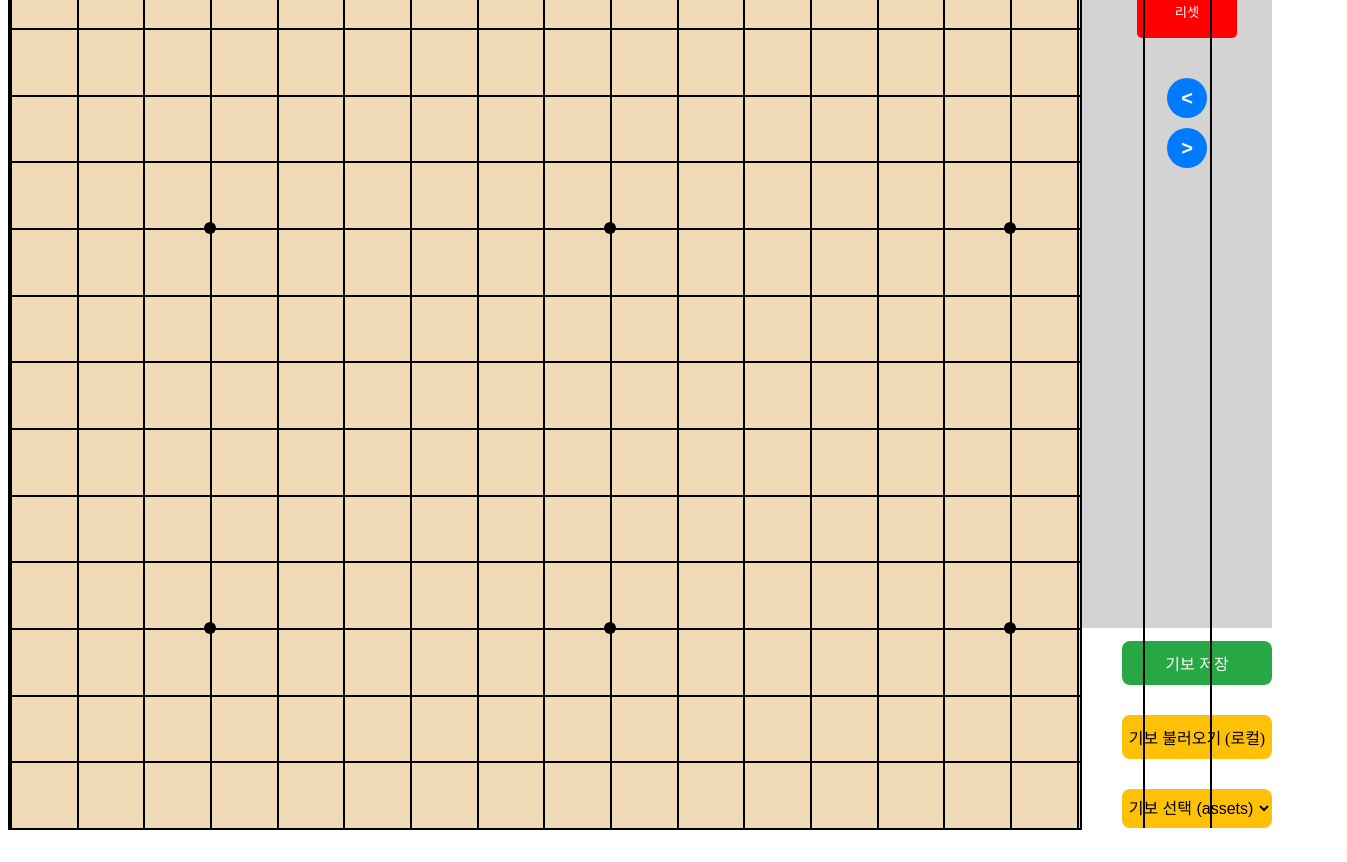
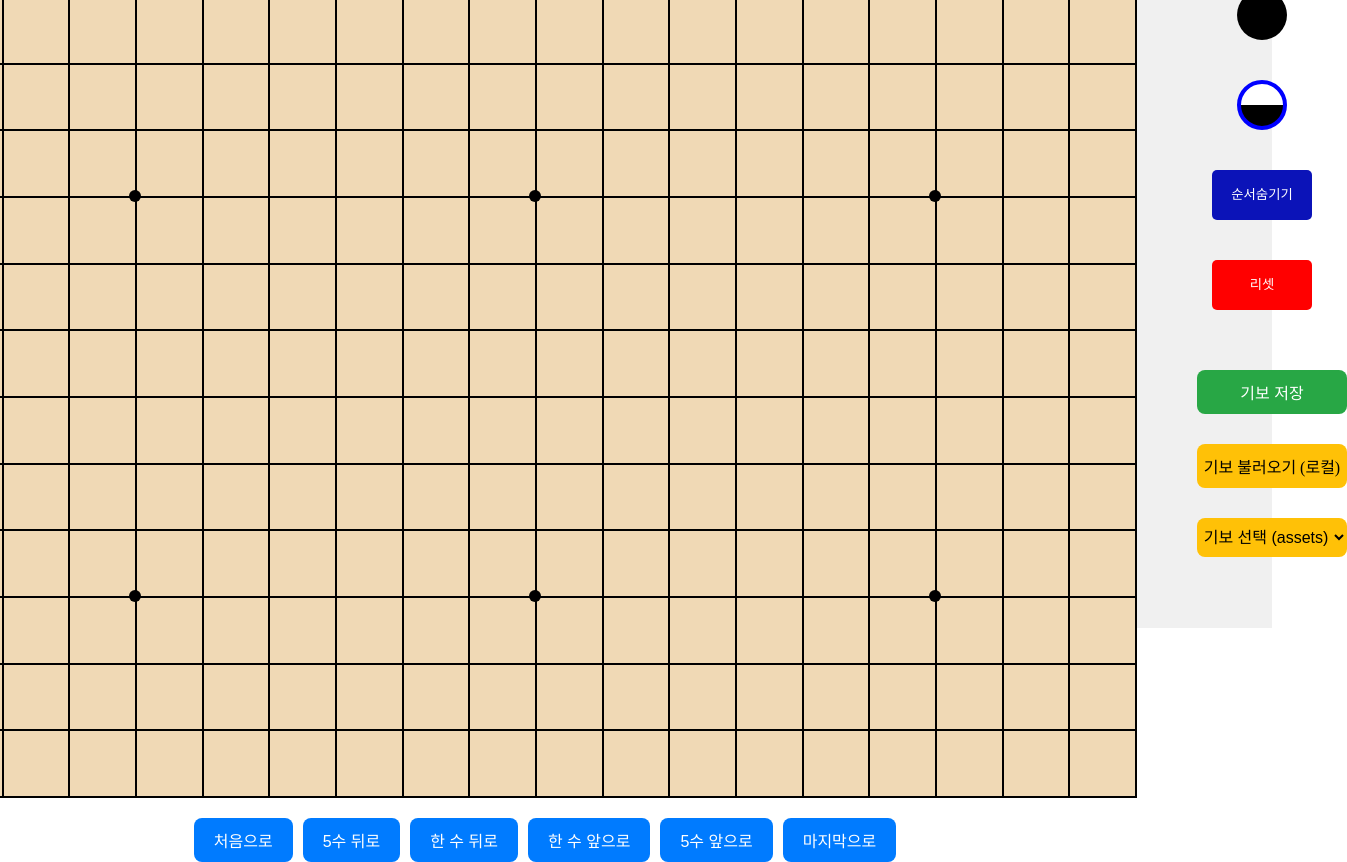
Before and after one commit to AriJang/AriJang.github.io, a SvelteKit app: page /go in a window 1280 px wide. Shown: the part 180-1042 px from the top of the page, 1347 px wide, since content can reach past the window. Built offline with nearby package versions, Linux system fonts and the light colour scheme.

Commit message:
처음으로,5수뒤로,5수앞으로,마지막으로 기능 구현 + 레이아웃 그룹별로 스벨트 파일 분리

```diff
--- a/src/routes/go/+page.svelte
+++ b/src/routes/go/+page.svelte
@@ -1,7 +1,7 @@
 <script>
     import GoBoard from './components/GoBoard.svelte';
+    import OptionButtons from './components/OptionButtons.svelte';
     import ControlButtons from './components/ControlButtons.svelte';
-    import { starPoints } from './constants';
     import { onMount } from 'svelte';
     import { fetchKiboFilesOnRuntime, fetchKiboFilesFromBuild} from './stores/goStore';
 
@@ -16,30 +16,55 @@
 
 </script>
 
-  <div class="container">
-    <div class="board-container">
-      <GoBoard {starPoints} />
-      <ControlButtons />
-    </div>
-  </div>
+<style>
+    .container {
+        display: flex;
+        flex-direction: row;
+        justify-content: center;
+        align-items: center;
+        height: 100vh;
+        background-color: #f0f0f0;
+    }
 
-  <style>
-    .container {
-      display: flex;
-      justify-content: center;
-      align-items: flex-start; /* 컨트롤 버튼이 상단과 맞도록 설정 */
-      height: 100vh;
-      background-color: #d3d3d3; /* 배경색을 약간 회색으로 설정 */
+    .board-side-container {
+        display: flex;
+        flex-direction: column;
+        justify-content: center;
+        align-items: center;
     }
 
     .board-container {
         display: flex;
-        flex-direction: row; /* 가로로 배치 */
         justify-content: center;
         align-items: center;
+        flex: 0 0 800px;
+        margin-right: 20px;
+    }
+
+    .media-buttons-container {
+        display: flex;
+        justify-content: center;
+        align-items: center;
+        gap: 10px;
+        margin-top: 20px;
         width: 100%;
-        height: 100vh; /* 화면 전체 높이를 사용하여 컨테이너 확장 */
-        margin: 0; /* 상단 여백을 없앰 */
-        background-color: #d3d3d3; /* 회색 배경색 설정 */
     }
 </style>
+
+<div class="container">
+    <!-- 바둑판과 바둑판 아래의 버튼들을 묶은 컨테이너 -->
+    <div class="board-side-container">
+      <!-- 바둑판 컴포넌트 -->
+      <div class="board-container">
+        <GoBoard />
+      </div>
+
+      <!-- 바둑판 아래의 컨트롤 버튼들 -->
+      <div class="media-buttons-container">
+        <ControlButtons />
+      </div>
+    </div>
+
+    <!-- 바둑판 오른쪽에 위치할 옵션 버튼 그룹 -->
+    <OptionButtons />
+</div>
--- a/src/routes/go/components/ControlButtons.svelte
+++ b/src/routes/go/components/ControlButtons.svelte
@@ -1,167 +1,39 @@
 <script>
-  import { currentMode, toggleMoveNumbers, setWhiteMode, setBlackMode, setAlternateMode, showMoveNumbers, resetBoard, undoMove, redoMove, saveKibo,  kiboFiles, loadKiboFromLocal, loadKiboFromAssets } from '../stores/goStore';
+import { goToStart, goBackFiveMoves, undoMove, redoMove, goForwardFiveMoves, goToEnd } from '../stores/goStore';
 </script>
 
-<div class="controls">
-    <button class="button white-button" class:selected={$currentMode === 'white'} on:click={setWhiteMode}></button>
-    <button class="button black-button" class:selected={$currentMode === 'black'} on:click={setBlackMode}></button>
-    <button class="button alternate-button" class:selected={$currentMode === 'alternate'} on:click={setAlternateMode}></button>
-    <button class="button number-button" on:click={toggleMoveNumbers}>
-        {#if $showMoveNumbers} 순서숨기기 {:else} 순서보이기 {/if}
-    </button>
-    <button class="button number-button" on:click={resetBoard} style="background-color: red;">리셋</button>
-    <button class="icon-button" on:click={undoMove}>&lt;</button>
-    <button class="icon-button" on:click={redoMove}>&gt;</button>
-    <div class="kibo-container">
-        <button class="kibo-button save" on:click={saveKibo}>기보 저장</button>
-
-        <!-- 기보 불러오기 버튼 -->
-        <label for="kibo-file" class="kibo-button load">기보 불러오기 (로컬)</label>
-        <input type="file" id="kibo-file" class="file-input" on:change={loadKiboFromLocal} />
-
-        <!-- 동적으로 JSON 파일 목록을 불러오는 드롭다운 -->
-        <select on:change={loadKiboFromAssets} class="kibo-button load">
-            <option value="">기보 선택 (assets)</option>
-            {#each $kiboFiles as file}
-                <option value={file}>{file}</option>
-            {/each}
-        </select>
-    </div>
+<div class="media-buttons">
+    <button class="button" on:click={goToStart}>처음으로</button>
+    <button class="button" on:click={goBackFiveMoves}>5수 뒤로</button>
+    <button class="button" on:click={undoMove}>한 수 뒤로</button>
+    <button class="button" on:click={redoMove}>한 수 앞으로</button>
+    <button class="button" on:click={goForwardFiveMoves}>5수 앞으로</button>
+    <button class="button" on:click={goToEnd}>마지막으로</button>
 </div>
 
 <style>
-    .controls {
+  .media-buttons {
     display: flex;
-        flex-direction: column;
-        justify-content: flex-start;
+    justify-content: center;
     align-items: center;
-        gap: 10px; /* 버튼 사이 간격 */
-        margin-left: 20px; /* 바둑판과 버튼들 사이 간격 */
-        height: 1200px; /* 바둑판과 동일한 높이 설정 */
+    gap: 10px;
   }
 
   .button {
-        width: 50px;
-        height: 50px;
-        border-radius: 50%;
-        border: 4px solid transparent; /* 선택되었을 때만 테두리 */
-        margin-bottom: 30px;
+    padding: 10px 20px;
+    font-size: 16px;
     cursor: pointer;
-    }
-
-    .selected {
-        border-color: blue; /* 선택된 버튼 테두리 색 */
-    }
-
-    .black-button {
-        background-color: black;
-    }
-
-    .white-button {
-        background-color: white;
-    }
-
-    .alternate-button {
-        background: linear-gradient(to bottom, white 50%, black 50%);
-        border-radius: 50%;
-        background-size: cover; /* 상하로 균등하게 채우기 */
-    }
-
-    .number-button {
-        background-color: rgb(11, 19, 184);
-        color: white;
-        border-radius: 5px;
-        width: 100px;
-        height: 50px;
-        text-align: center;
-        line-height: 30px;
-        display: flex;            /* Flexbox를 사용 */
-        justify-content: center;  /* 좌우 중앙 정렬 */
-        align-items: center;      /* 상하 중앙 정렬 */
-    }
-
-    .icon-button {
-        background-color: #007bff;
-        color: white;
-        border: none;
-        border-radius: 50%;
-        width: 40px;
-        height: 40px;
-        font-size: 20px;
-        font-weight: bold;
-        cursor: pointer;
-        display: flex;
-        justify-content: center;
-        align-items: center;
-        transition: background-color 0.3s ease;
-    }
-
-    .icon-button:hover {
-        background-color: #0056b3;
-    }
-
-    .icon-button:active {
-        background-color: #004080;
-    }
-
-    .kibo-container {
-        display: flex;
-        flex-direction: column;
-        align-items: center;
-        gap: 10px;
-        margin-top: auto; /* 바둑판 하단에 맞추기 위해 자동으로 여백 추가 */
-        margin-bottom: 0; /* 하단 여백 제거 */
-    }
-
-    .kibo-button {
-        width: 150px; /* 고정된 폭 */
-        margin-left: 20px;
-        margin-top: 20px;
     background-color: #007bff;
     color: white;
     border: none;
     border-radius: 8px;
-        padding: 10px 0; /* 패딩을 수직으로만 적용하여 텍스트 길이 무관하게 동일한 크기 */
-        font-size: 16px;
-        cursor: pointer;
-        transition: background-color 0.3s ease;
-        text-align: center;
   }
 
-    .kibo-button:hover {
+  .button:hover {
     background-color: #0056b3;
   }
 
-    .kibo-button:active {
+  .button:active {
     background-color: #004080;
   }
-
-    .save {
-        background-color: #28a745;
-    }
-
-    .save:hover {
-        background-color: #218838;
-    }
-
-    .save:active {
-        background-color: #1e7e34;
-    }
-
-    .load {
-        background-color: #ffc107;
-        color: black;
-    }
-
-    .load:hover {
-        background-color: #e0a800;
-    }
-
-    .load:active {
-        background-color: #c69500;
-    }
-
-    .file-input {
-        display: none; /* 숨기기 */
-    }
 </style>
--- a/src/routes/go/components/GoBoard.svelte
+++ b/src/routes/go/components/GoBoard.svelte
@@ -1,6 +1,6 @@
 <script>
   import { board, moveHistoryStack, showMoveNumbers, placeStone, undoMove } from '../stores/goStore';
-  export let starPoints;
+  import { starPoints } from '../constants';
 
   function handleUndo(event) {
     event.preventDefault(); // 우클릭 시 기본 메뉴 방지
--- /dev/null
+++ b/src/routes/go/components/OptionButtons.svelte
@@ -0,0 +1,149 @@
+<script>
+  import { currentMode, toggleMoveNumbers, setWhiteMode, setBlackMode, setAlternateMode, showMoveNumbers,
+            resetBoard, saveKibo,  kiboFiles, loadKiboFromLocal, loadKiboFromAssets } from '../stores/goStore';
+</script>
+
+<div class="controls-side">
+    <button class="button white-button" class:selected={$currentMode === 'white'} on:click={setWhiteMode}></button>
+    <button class="button black-button" class:selected={$currentMode === 'black'} on:click={setBlackMode}></button>
+    <button class="button alternate-button" class:selected={$currentMode === 'alternate'} on:click={setAlternateMode}></button>
+    <button class="button number-button" on:click={toggleMoveNumbers}>
+        {#if $showMoveNumbers} 순서숨기기 {:else} 순서보이기 {/if}
+    </button>
+    <button class="button number-button" on:click={resetBoard} style="background-color: red;">리셋</button>
+    <div class="kibo-container">
+        <button class="kibo-button save" on:click={saveKibo}>기보 저장</button>
+
+        <!-- 기보 불러오기 버튼 -->
+        <label for="kibo-file" class="kibo-button load">기보 불러오기 (로컬)</label>
+        <input type="file" id="kibo-file" class="file-input" on:change={loadKiboFromLocal} />
+
+        <!-- 동적으로 JSON 파일 목록을 불러오는 드롭다운 -->
+        <select on:change={loadKiboFromAssets} class="kibo-button load">
+            <option value="">기보 선택 (assets)</option>
+            {#each $kiboFiles as file}
+                <option value={file}>{file}</option>
+            {/each}
+        </select>
+    </div>
+</div>
+
+<style>
+    .controls-side {
+        display: flex;
+        flex-direction: column;
+        justify-content: flex-start;
+        align-items: center;
+        gap: 10px;
+        margin-left: 20px;
+    }
+
+    .button {
+        width: 50px;
+        height: 50px;
+        border-radius: 50%;
+        border: 4px solid transparent;
+        margin-bottom: 30px;
+        cursor: pointer;
+    }
+
+    .button:hover {
+        background-color: #0056b3;
+    }
+
+    .button:active {
+        background-color: #004080;
+    }
+
+    .selected {
+        border-color: blue; /* 선택된 버튼 테두리 색 */
+    }
+
+    .black-button {
+        background-color: black;
+    }
+
+    .white-button {
+        background-color: white;
+    }
+
+    .alternate-button {
+        background: linear-gradient(to bottom, white 50%, black 50%);
+        border-radius: 50%;
+        background-size: cover; /* 상하로 균등하게 채우기 */
+    }
+
+    .number-button {
+        background-color: rgb(11, 19, 184);
+        color: white;
+        border-radius: 5px;
+        width: 100px;
+        height: 50px;
+        text-align: center;
+        line-height: 30px;
+        display: flex;            /* Flexbox를 사용 */
+        justify-content: center;  /* 좌우 중앙 정렬 */
+        align-items: center;      /* 상하 중앙 정렬 */
+    }
+
+    .kibo-container {
+        display: flex;
+        flex-direction: column;
+        align-items: center;
+        gap: 10px;
+        margin-top: auto; /* 바둑판 하단에 맞추기 위해 자동으로 여백 추가 */
+        margin-bottom: 0; /* 하단 여백 제거 */
+    }
+
+    .kibo-button {
+        width: 150px; /* 고정된 폭 */
+        margin-left: 20px;
+        margin-top: 20px;
+        background-color: #007bff;
+        color: white;
+        border: none;
+        border-radius: 8px;
+        padding: 10px 0; /* 패딩을 수직으로만 적용하여 텍스트 길이 무관하게 동일한 크기 */
+        font-size: 16px;
+        cursor: pointer;
+        transition: background-color 0.3s ease;
+        text-align: center;
+    }
+
+    .kibo-button:hover {
+        background-color: #0056b3;
+    }
+
+    .kibo-button:active {
+        background-color: #004080;
+    }
+
+    .save {
+        background-color: #28a745;
+    }
+
+    .save:hover {
+        background-color: #218838;
+    }
+
+    .save:active {
+        background-color: #1e7e34;
+    }
+
+    .load {
+        background-color: #ffc107;
+        color: black;
+    }
+
+    .load:hover {
+        background-color: #e0a800;
+    }
+
+    .load:active {
+        background-color: #c69500;
+    }
+
+    .file-input {
+        display: none; /* 숨기기 */
+    }
+</style>
--- a/src/routes/go/stores/goStore.js
+++ b/src/routes/go/stores/goStore.js
@@ -55,64 +55,6 @@ export function placeStone(x, y) {
         }
         return b;
     });
-}
-
-// 되돌리기
-export function undoMove() {
-    if (get(history).length > 0) {
-        const lastMove = get(history).pop();  // 마지막 수를 히스토리에서 제거
-        redoStack.update(r => [...r, lastMove]);  // 되돌린 수를 redoStack에 저장
-        const { x, y, capturedStones } = lastMove;
-
-        board.update(b => {
-            b[x][y] = null;  // 마지막 수를 바둑판에서 제거
-
-            // 스택에서 마지막 순서도 제거
-            moveHistoryStack.update(mhs => {
-                mhs[x][y].pop();
-                return mhs;
-            });
-
-            // 포위된 돌 복원
-            capturedStones.forEach(({ x: capturedX, y: capturedY, stone }) => {
-                b[capturedX][capturedY] = stone;
-            });
-
-            return b;
-        });
-
-        // 차례를 되돌림
-        currentStone.set(lastMove.stone);
-        gMoveCount.update(n => n - 1);
-    }
-}
-
-// 앞으로 가기(되돌린 수 복원)
-export function redoMove() {
-    if (get(redoStack).length > 0) {
-        const nextMove = get(redoStack).pop();  // 되돌린 수를 다시 가져옴
-        const { x, y, stone, moveCount } = nextMove;
-
-        board.update(b => {
-            b[x][y] = stone;  // 돌을 복원
-
-            // 해당 자리에 스택에 순서 복원
-            moveHistoryStack.update(mhs => {
-                mhs[x][y].push(moveCount);
-                return mhs;
-            });
-
-            const capturedStones = checkCaptured(x, y, b);  // 포위된 돌 확인
-
-            history.update(h => [...h, { x, y, stone, capturedStones, moveCount }]); // 히스토리 업데이트
-
-            return b;
-        });
-
-        // 차례를 교체
-        currentStone.set(stone === 'black' ? 'white' : 'black');
-        gMoveCount.update(n => n + 1);
-    }
 }
 
 // 포위된 돌(사석)이 있는지 확인하는 함수
@@ -218,6 +160,97 @@ function removeGroup(group, board) {
     group.forEach(({ x, y }) => {
         board[x][y] = null;  // 돌을 제거
     });
+}
+
+// 되돌리기
+export function undoMove() {
+    if (get(history).length > 0) {
+        const lastMove = get(history).pop();  // 마지막 수를 히스토리에서 제거
+        redoStack.update(r => [...r, lastMove]);  // 되돌린 수를 redoStack에 저장
+        const { x, y, capturedStones } = lastMove;
+
+        board.update(b => {
+            b[x][y] = null;  // 마지막 수를 바둑판에서 제거
+
+            // 스택에서 마지막 순서도 제거
+            moveHistoryStack.update(mhs => {
+                mhs[x][y].pop();
+                return mhs;
+            });
+
+            // 포위된 돌 복원
+            capturedStones.forEach(({ x: capturedX, y: capturedY, stone }) => {
+                b[capturedX][capturedY] = stone;
+            });
+
+            return b;
+        });
+
+        // 차례를 되돌림
+        currentStone.set(lastMove.stone);
+        gMoveCount.update(n => n - 1);
+    }
+}
+
+// 앞으로 가기(되돌린 수 복원)
+export function redoMove() {
+    if (get(redoStack).length > 0) {
+        const nextMove = get(redoStack).pop();  // 되돌린 수를 다시 가져옴
+        const { x, y, stone, moveCount } = nextMove;
+
+        board.update(b => {
+            b[x][y] = stone;  // 돌을 복원
+
+            // 해당 자리에 스택에 순서 복원
+            moveHistoryStack.update(mhs => {
+                mhs[x][y].push(moveCount);
+                return mhs;
+            });
+
+            const capturedStones = checkCaptured(x, y, b);  // 포위된 돌 확인
+
+            history.update(h => [...h, { x, y, stone, capturedStones, moveCount }]); // 히스토리 업데이트
+
+            return b;
+        });
+
+        // 차례를 교체
+        currentStone.set(stone === 'black' ? 'white' : 'black');
+        gMoveCount.update(n => n + 1);
+    }
+}
+
+// 바둑판을 처음 상태로 되돌리는 함수
+export function goToStart() {
+    const currentHistory = get(history);
+    redoStack.update(r => [...currentHistory.reverse(), ...r]); // 현재 히스토리를 거꾸로 추가
+    board.set(Array(boardSize).fill().map(() => Array(boardSize).fill(null))); // 바둑판을 초기화
+    moveHistoryStack.set(Array(boardSize).fill().map(() => Array(boardSize).fill().map(() => [])));
+    gMoveCount.set(0);
+    history.set([]); // 히스토리를 비움
+}
+
+// 5수 뒤로 가는 함수
+export function goBackFiveMoves() {
+    let steps = Math.min(5, get(history).length);  // 최대 5수 또는 남아있는 수만큼만
+    for (let i = 0; i < steps; i++) {
+        undoMove();  // 기존 undoMove 함수를 호출하여 한 수씩 되돌림
+    }
+}
+
+// 5수 앞으로 가는 함수
+export function goForwardFiveMoves() {
+    let steps = Math.min(5, get(redoStack).length);  // 최대 5수 또는 남아있는 redoStack만큼만
+    for (let i = 0; i < steps; i++) {
+        redoMove();  // 기존 redoMove 함수를 호출하여 한 수씩 진행
+    }
+}
+
+// 마지막 수로 이동하는 함수
+export function goToEnd() {
+    while (get(redoStack).length > 0) {
+        redoMove();  // redoStack이 빌 때까지 앞으로 이동
+    }
 }
 
 
```
Lines whose indentation alone changed are shown as unchanged.
